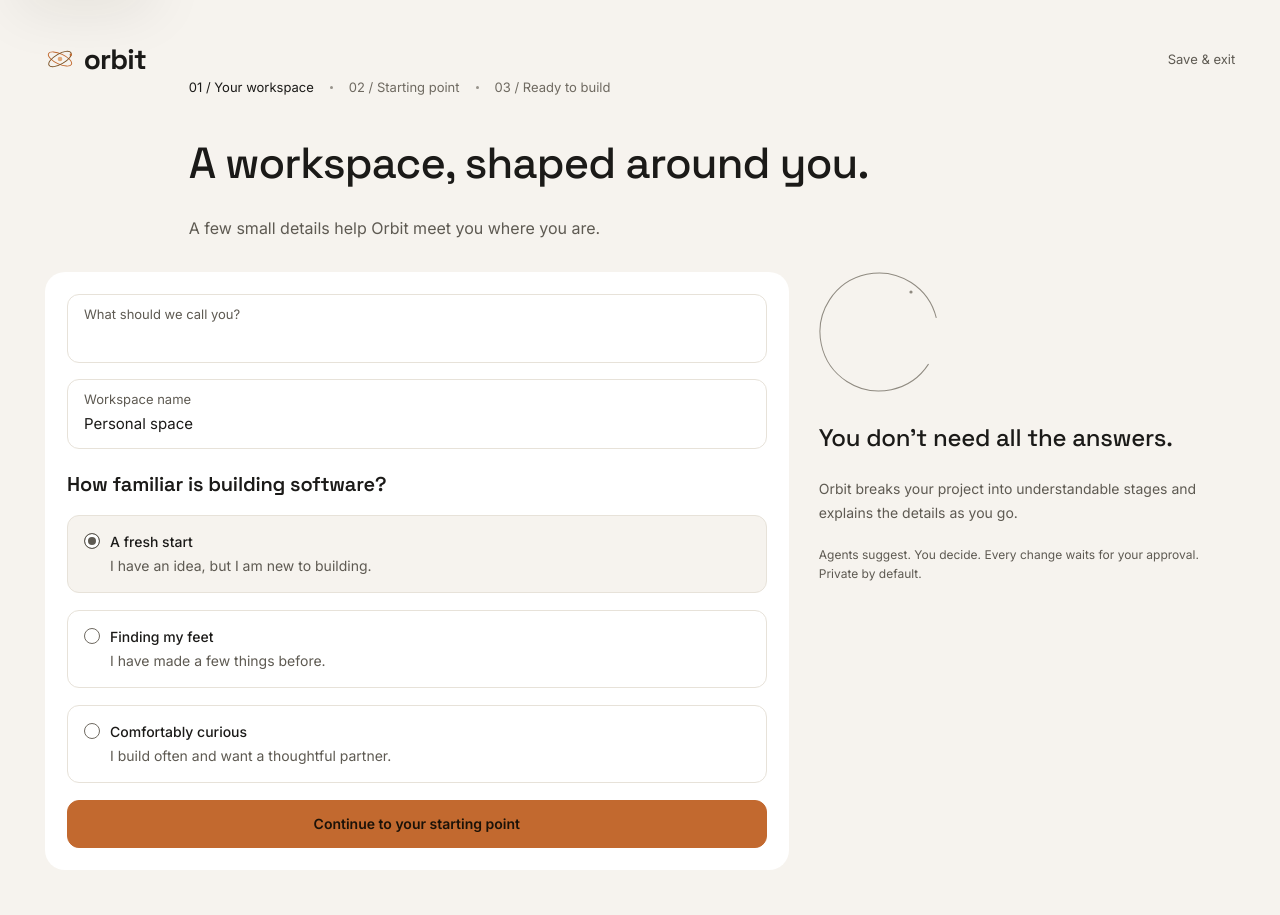
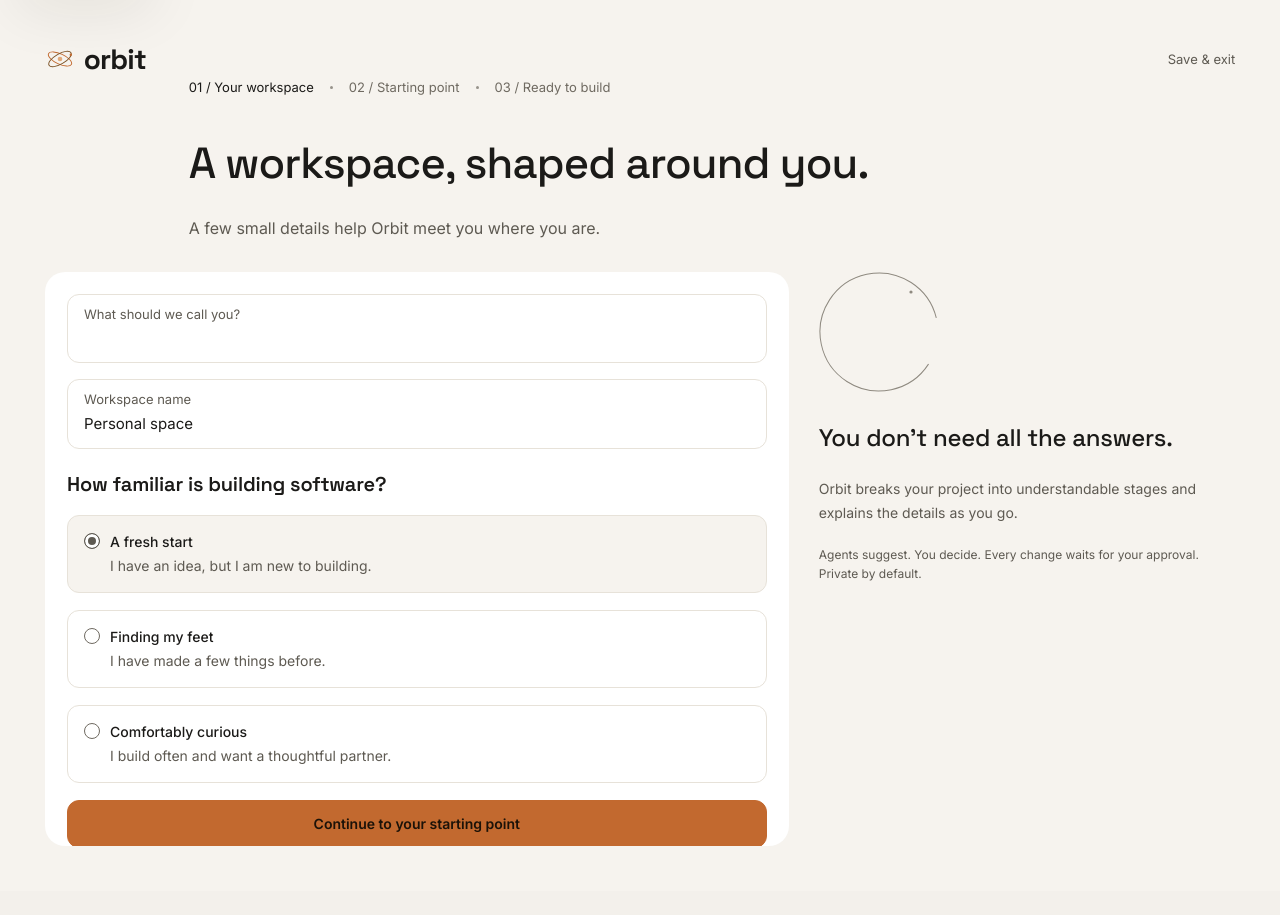
Before and after one commit to CalebPiusC/ORBIT...BETA, a Python web app: template app/templates/personalize.html in a window 1280 px wide. After the commit the page ends 846 px from the top, so only its background shows below. Run offline with Jinja, Linux system fonts and the light colour scheme; the template is opened without the code that fills it, so the values that code supplies are empty.

Commit message:
Onboarding: the card's fields scroll beside the ring, not under it
The same scroll model as the auth screens, for all three steps:

- at >=1001px wide and >=640px tall the window is the page: body is a
  flex column at 100% height with overflow hidden, "Save & exit" and the
  stepper/title hold their bands, and .onb-card is the only scroller
  (overflow-y auto, overscroll contained). The ring and the note sit in
  their own grid cell, so they cannot move over the form
- the aside drops position:sticky in that mode — it does not need pinning
  in a bounded page. Sticky stays as the fallback for very short windows
  (<640px tall), where the page scrolls normally again and the 48px title
  no longer eats the card's height
- step changes reset the card's scrollTop as well as the window's, or a
  taller step would hand the next one over mid-way down
- the stacked switch moves 980 -> 1000 to match the auth screens

Layout and scroll only: no copy, colour, component or server change.
Field spacing stays at the frame's 16 here — the onboarding frame
measures 16 between its two fields, unlike Sign in's 24, so the 24
decision is not carried across.

tests/test_onboarding.py 91 passed / 13 subtests; /onboarding renders
200 with one card, one remaining sticky fallback rule, no inline styles,
no hex colour.

Co-authored-by: arena-agent <297053741+arena-agent@users.noreply.github.com>

```diff
--- a/app/templates/personalize.html
+++ b/app/templates/personalize.html
@@ -366,9 +366,13 @@
   .onb-skip button:hover { color: var(--text-1); }
 
   /* ---------------- aside ----------------
-     The column next to the form; sticky so the ring and the note stay in
-     view while the card scrolls, and bounded by vh so it never outgrows
-     the window. It is a grid cell, so it cannot overlap the form. */
+     The column next to the form. On a normal desktop window it needs no
+     pinning at all: the page is bounded to the window (see the bounded
+     block below) and the aside sits in its own grid cell, so it cannot
+     move, cannot overlap the form, and keeps the ring and the note beside
+     the card while the card's fields scroll. Sticky only survives as the
+     fallback for very short windows, where the page scrolls again; and at
+     1000px and narrower, where the columns no longer fit, it un-sticks. */
   .onb-aside {
     position: sticky;
     top: clamp(16px, 4vh, 32px);
@@ -443,6 +447,68 @@
     color: var(--text-3);
   }
 
+  /* ---------------- bounded page ----------------
+     The auth screens' scroll model, applied here: the window is the page,
+     "Save & exit" and the steps/title stay put, and the card's fields
+     scroll inside the card while the ring and the note hold their column.
+     Nothing can overlap: each piece owns a band or a cell, and the only
+     scrollbar is the card's own.
+
+     Gated on height as well as width — this screen carries a stepper and
+     a 48px title above the card, and under 640px those bands would leave
+     the card an unusable sliver. Below that the page scrolls normally,
+     with the aside back on its sticky fallback. */
+  @media (min-width: 1001px) and (min-height: 640px) {
+    html, body { height: 100%; }
+
+    body {
+      display: flex;
+      flex-direction: column;
+      overflow: hidden;
+    }
+
+    .onb-header { flex: 0 0 auto; }
+
+    .onb-main {
+      flex: 1 1 auto;
+      min-height: 0;
+      display: flex;
+    }
+
+    .onb-wrap {
+      flex: 1 1 auto;
+      min-height: 0;
+      display: flex;
+      flex-direction: column;
+      width: 100%;
+    }
+
+    .onb-body {
+      flex: 1 1 auto;
+      min-height: 0;
+      align-items: stretch;
+    }
+
+    /* The card is the scroller: its own frame and padding stay put, the
+       fields move inside it. No scrollbar gutter is reserved — at the
+       frame's height the card does not scroll, and reserving one would
+       narrow the fields by the scrollbar width against the frame. */
+    .onb-card {
+      height: 100%;
+      min-height: 0;
+      overflow-y: auto;
+      overscroll-behavior: contain;
+    }
+
+    .onb-aside {
+      position: static;
+      top: auto;
+      max-height: 100%;
+      overflow-y: auto;
+      overscroll-behavior: contain;
+    }
+  }
+
   /* ---------------- responsive ---------------- */
   @media (max-width: 1240px) {
     .onb-body { grid-template-columns: minmax(0, 1fr) 300px; gap: 40px; }
@@ -450,7 +516,8 @@
     .onb-title { font-size: 42px; }
   }
 
-  @media (max-width: 980px) {
+  /* One column: the ring column no longer fits beside the form. */
+  @media (max-width: 1000px) {
     .onb-body { grid-template-columns: minmax(0, 1fr); gap: 40px; }
     .onb-title { font-size: 38px; }
     .onb-aside { position: static; top: auto; }
@@ -670,6 +737,14 @@
     var labels = Array.prototype.slice.call(document.querySelectorAll("[data-step-label]"));
     var current = 0;
 
+    /* A new step opens at its own top. On a bounded window the card is the
+       scroll container, so resetting the window alone would leave step 02
+       opening halfway down. */
+    function toTop() {
+      form.scrollTop = 0;
+      window.scrollTo({ top: 0, behavior: "smooth" });
+    }
+
     function paint() {
       steps.forEach(function (step, i) {
         step.classList.toggle("is-active", i === current);
@@ -743,7 +818,7 @@
         paint();
         var heading = steps[current].querySelector("h2");
         if (heading) heading.focus({ preventScroll: true });
-        window.scrollTo({ top: 0, behavior: "smooth" });
+        toTop();
       });
     }
 
@@ -778,7 +853,7 @@
         event.preventDefault();
         current = Math.max(0, parseInt(back.getAttribute("data-back"), 10) || 0);
         paint();
-        window.scrollTo({ top: 0, behavior: "smooth" });
+        toTop();
       }
     });
 
```
